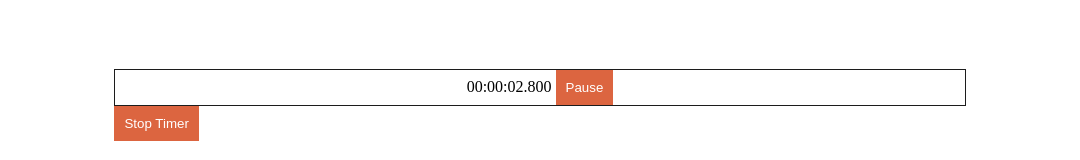
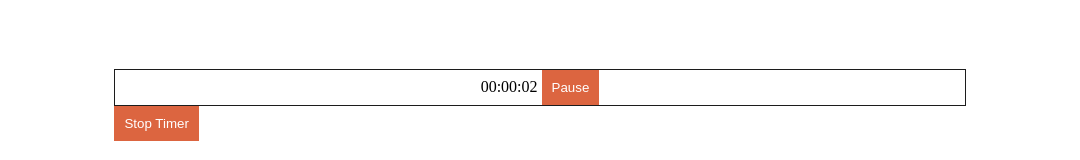
Before and after one commit to VytorCalixto/Cronos, an Electron app: page index.html in a window 1080 px wide. Both pictures are taken after a click on the button "Start Timer!". Shown: the part 238-398 px from the top of the page. Drawn offline with Linux system fonts and the light colour scheme; files whose address does not match are found by name.

Commit message:
Fixed Stop timer bug

```diff
--- a/app.js
+++ b/app.js
@@ -26,7 +26,7 @@ var user = {
 };
 
 function trackTime() {
-    if(tracker.getTime() === '00:00:00.000'){
+    if(tracker.getTime() === '00:00:00'){
         tracker.start(project, task);
         window.setInterval(function() {
             document.getElementById('time').innerHTML = tracker.getTime();
--- a/index.html
+++ b/index.html
@@ -18,7 +18,7 @@
     </header>
     <section class="content text-center">
         <div class="timer" id="timer">
-            <span id="time">00:00:00.000</span>
+            <span id="time">00:00:00</span>
             <button id="trackBt" type="button" onclick="trackTime()"
             class="float-right timer-button no-margin">
                 Start Timer!
--- a/index.js
+++ b/index.js
@@ -1,5 +1,7 @@
 var app = require('app');
 var BrowserWindow = require('browser-window');
+
+require('crash-reporter').start();
 
 app.on('window-all-closed', function() {
     console.log(process.platform);
--- a/lib/tracker.js
+++ b/lib/tracker.js
@@ -19,7 +19,7 @@ function update(){
     if (!tracker.paused) {
         var time = new Date().getTime() - tracker.start;
         tracker.start = new Date().getTime();
-        tracker.time += Math.floor(time / 100) / 10;
+        tracker.time += ((time / 100) / 10);
     }
 }
 
@@ -38,6 +38,7 @@ function stop() {
     tracker.paused = true;
     tracker.task.timeExpent = tracker.time;
     tracker.time = 0;
+    console.log('stop');
 }
 
 function getTime() {
@@ -45,13 +46,11 @@ function getTime() {
     var hours = Math.floor(num / 3600);
     var minutes = Math.floor((num - (hours * 3600)) / 60);
     var seconds = num - (hours * 3600) - (minutes * 60);
-    var miliseconds = ((tracker.time % 1).toFixed(3)).split('.')[1];
 
     if(hours < 10) {hours = '0'+hours;}
     if(minutes < 10) {minutes = '0'+minutes;}
     if(seconds < 10) {seconds = '0'+seconds;}
-    console.log('Got Time');
-    return hours + ':' + minutes + ':' + seconds + '.' + miliseconds;
+    return hours + ':' + minutes + ':' + seconds;
 }
 
 function isPaused() {
```
